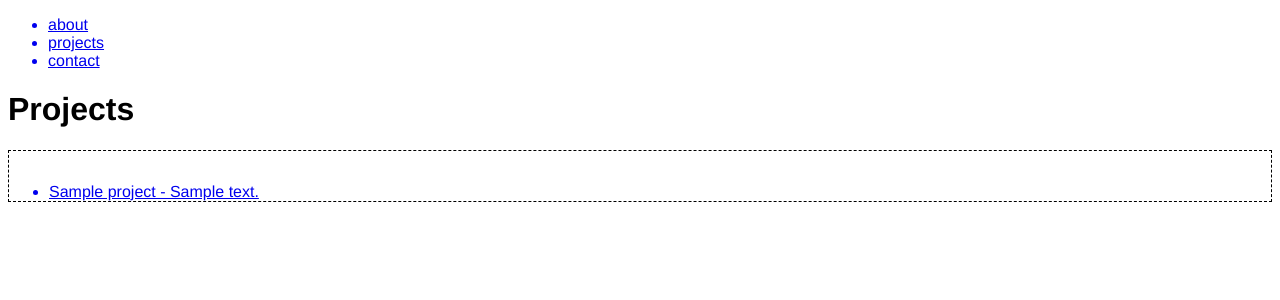
After one commit to acumpstone/hello-flask, a Flask app: template templates/projects.html in a window 1280 px wide. The commit adds this page. Shown: the top 300 px of the page. Run offline with Flask 2, Linux system fonts and the light colour scheme; the template is opened without the code that fills it: most values are stand-ins (such as "Sample title", 1, 10 or a date in 2020).

Commit message:
Followed up to the API section of Dev Toolkit video. Got projects using json and github API

```diff
--- a/app.py
+++ b/app.py
@@ -1,11 +1,40 @@
 from flask import Flask, render_template
+import requests
+
+name = "Alexis"
+
+github_projects_url = "https://api.github.com/users/acumpstone/repos"
+projects_from_github = requests.get(github_projects_url).json()
+
+projects = []
+
+for project in projects_from_github:
+    name = project["name"]
+    desc = project["description"]
+    url = project["html_url"]
+
+    projects.append({
+        "name": name,
+        "desc": desc,
+        "url": url,
+    })
 
 app = Flask(__name__)
 
+list_of_hobbies = {
+    "anime",
+    "piano",
+    "reading"
+}
+
 @app.route("/")
-def hello_world():
-    return render_template("hello.html")
+def about_page():
+    return render_template("about.html", name=name, list_of_hobbies=list_of_hobbies)
 
-@app.route("/<name>")
-def hello_name(name):
-    return f"<p>Hello, {name}!</p>"
+@app.route("/projects")
+def projects_page():
+    return render_template("projects.html", name=name, projects=projects)
+
+@app.route("/contact")
+def contact_page():
+    return render_template("contact.html", name=name)
--- /dev/null
+++ b/templates/contact.html
@@ -0,0 +1,6 @@
+{% extends "layout.html" %}
+{% block title %}Contact{% endblock %}
+{% block content %}
+<h1>Contact</h1>
+<p>Sea bunnies rule.</p>
+{% endblock %}
--- /dev/null
+++ b/templates/layout.html
@@ -0,0 +1,52 @@
+<!DOCTYPE html>
+<html>
+    <head>
+        <meta charset="utf-8" />
+        <title>{% block title %}{% endblock %} | {{ name }}</title>
+        <meta name="author" content="{{ name }}" />
+        <meta name="description" content="Hello World" />
+        <link rel="stylesheet" href="https://fonts.googleapis.com/css?family=Dancing+Script">
+
+        <style>
+            body {
+                font-family: Helvetica, sans-serif;
+            }
+
+            .hobby-list {
+                border: 2px double black;
+                font-family: 'Dancing Script', cursive, sans-serif;
+                font-size: 2rem;
+                padding: 2rem;
+            }
+
+            img {
+                width: 100%;
+            }
+
+            .projects {
+                border: 1px dashed black;
+            }
+
+            .projects li {
+                margin-top: 2rem;
+            }
+        </style>
+    </head>
+
+    <body>
+        <nav>
+            <ul>
+                <a href="/">
+                    <li>about</li>
+                </a>
+                <a href="/projects">
+                    <li>projects</li>
+                </a>
+                <a href="/contact">
+                    <li>contact</li>
+                </a>
+            </ul>
+        </nav>
+       {% block content %}{% endblock %}
+    </body>
+</html>
--- /dev/null
+++ b/templates/projects.html
@@ -0,0 +1,13 @@
+{% extends "layout.html" %}
+{% block title %}Projects{% endblock %}
+{% block content %}
+<h1>Projects</h1>
+
+<ul class="projects">
+    {% for project in projects %}
+        <a href="{{ project['url'] }}">
+            <li>{{ project['name'] }} - {{ project['desc'] }}</li>
+        </a>
+    {% endfor %}
+</ul>
+{% endblock %}
```
Also changed, not shown: templates/about.html (added, +14 -0 lines), templates/hello.html (+19 -1 lines), static/bunny.jpg (added).
